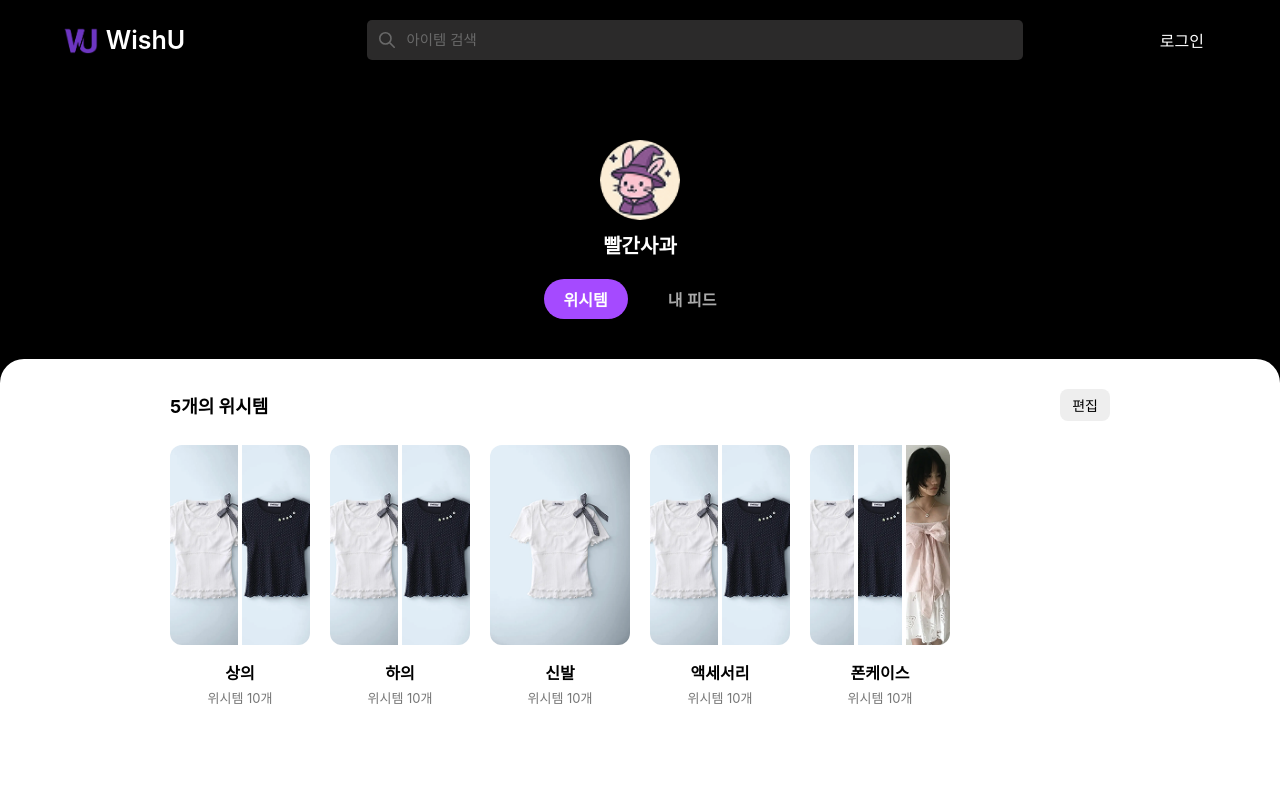
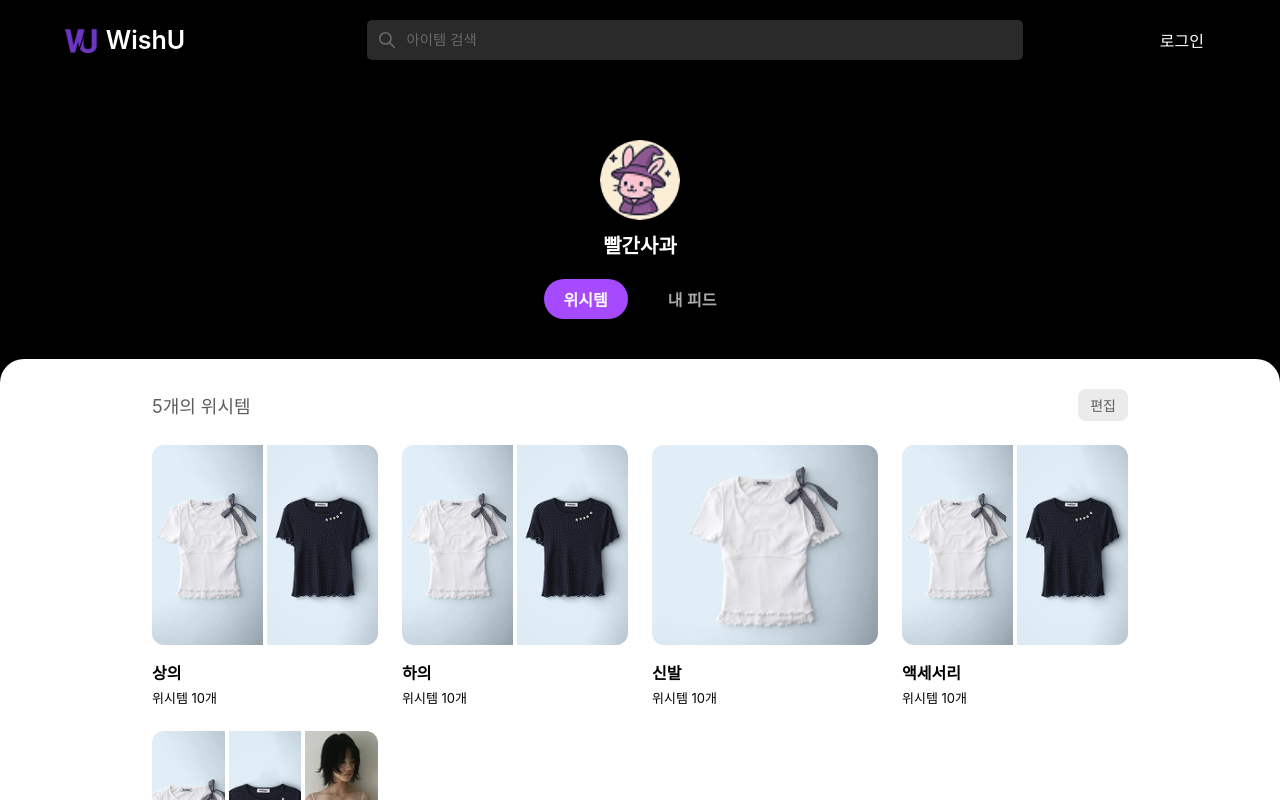
Before and after one commit to Team-WishU/wishu_frontend, a React (Create React App) app: page /mypage in a window 1280 px wide. Shown: the top 800 px of the page. Built offline with nearby package versions, Linux system fonts and the light colour scheme.

Commit message:
마이페이지 css

```diff
--- a/src/pages/Home/MyPage/MyPage.tsx
+++ b/src/pages/Home/MyPage/MyPage.tsx
@@ -1,11 +1,17 @@
-import React, { useState } from "react";
+import React, { useState, useEffect } from "react";
 import Header from "../../../components/Header/Header";
 import MyWishlist from "./MyWishlist";
 import MyProducts from "./MyProducts";
 import "../../../styles/Mypage/MyPage.css";
 
 const MyPage: React.FC = () => {
-  const [selectedTab, setSelectedTab] = useState<"wishlist" | "products">("wishlist");
+  const [selectedTab, setSelectedTab] = useState<"wishlist" | "products">(
+    "wishlist"
+  );
+
+  useEffect(() => {
+    window.dispatchEvent(new Event("resize"));
+  }, []);
 
   return (
     <div className="mypage-container">
@@ -13,19 +19,27 @@ const MyPage: React.FC = () => {
 
       <div className="mypage-header">
         <div className="mypage-profile">
-          <img src="/assets/images/productdetail/user1.png" alt="프로필" className="mypage-avatar" />
+          <img
+            src="/assets/images/productdetail/user1.png"
+            alt="프로필"
+            className="mypage-avatar"
+          />
           <div className="mypage-username">빨간사과</div>
         </div>
 
         <div className="mypage-tabs">
           <button
-            className={`tab-button ${selectedTab === "wishlist" ? "active" : ""}`}
+            className={`tab-button ${
+              selectedTab === "wishlist" ? "active" : ""
+            }`}
             onClick={() => setSelectedTab("wishlist")}
           >
             위시템
           </button>
           <button
-            className={`tab-button ${selectedTab === "products" ? "active" : ""}`}
+            className={`tab-button ${
+              selectedTab === "products" ? "active" : ""
+            }`}
             onClick={() => setSelectedTab("products")}
           >
             내 피드
--- a/src/pages/Home/MyPage/MyProducts.tsx
+++ b/src/pages/Home/MyPage/MyProducts.tsx
@@ -53,31 +53,37 @@ const MyProducts: React.FC = () => {
   const navigate = useNavigate();
 
   return (
-    <div className="wishlist-wrapper">
-      <div className="wishlist-header">
-        <div className="wishlist-title">{wishlistData2.length}개의 위시템</div>
-        <div className="wishlist-actions">
+    <div className="wishlist-container-products">
+      <div className="wishlist-header-products">
+        <div className="wishlist-title-products">
+          {wishlistData2.length}개의 위시템
+        </div>
+        <div className="wishlist-actions-products">
           <button
-            style={{ color: 'black' }}
-            className="create-button"
+            className="create-button-products"
             onClick={() => navigate("/ProductDetail/addproducts")}
           >
-            위시템 작성
+            + 위시템 작성
           </button>
-          <button className="edit-button">편집</button>
+          <button className="create-button-products">편집</button>
         </div>
       </div>
 
-      <div className="wishlist-grid">
+      <div className="wishlist-grid-products">
         {wishlistData2.map((item) => (
-          <div key={item.name} className="wishlist-card">
-            <div className="wishlist-image-wrapper">
+          <div key={item.name} className="wishlist-card-products">
+            <div className="wishlist-image-wrapper-products">
               {item.images.slice(0, 3).map((src, idx) => (
-                <img key={idx} src={src} alt={item.name} className="wishlist-image-multi" />
+                <img
+                  key={idx}
+                  src={src}
+                  alt={item.name}
+                  className="wishlist-image-multi-products"
+                />
               ))}
             </div>
-            <div className="wishlist-name">{item.name}</div>
-            <div className="wishlist-count">위시템 {item.count}개</div>
+            <div className="wishlist-name-products">{item.name}</div>
+            <div className="wishlist-count-products">위시템 {item.count}개</div>
           </div>
         ))}
       </div>
--- a/src/pages/Home/MyPage/MyWishlist.tsx
+++ b/src/pages/Home/MyPage/MyWishlist.tsx
@@ -50,29 +50,31 @@ const wishlistData: WishlistCategory[] = [
 
 const MyWishlist: React.FC = () => {
   return (
-    <div className="wishlist-wrapper">
-      <div className="wishlist-header">
-        <div className="wishlist-title">{wishlistData.length}개의 위시템</div>
-        <div className="wishlist-actions">
-          <button className="create-button">편집</button>
+    <div className="wishlist-container-wishlist">
+      <div className="wishlist-header-wishlist">
+        <div className="wishlist-title-wishlist">
+          {wishlistData.length}개의 위시템
+        </div>
+        <div className="wishlist-actions-wishlist">
+          <button className="create-button-wishlist">편집</button>
         </div>
       </div>
 
-      <div className="wishlist-grid">
+      <div className="wishlist-grid-wishlist">
         {wishlistData.map((item) => (
-          <div key={item.name} className="wishlist-card">
-            <div className="wishlist-image-wrapper">
+          <div key={item.name} className="wishlist-card-wishlist">
+            <div className="wishlist-image-wrapper-wishlist">
               {item.images.map((src, idx) => (
                 <img
                   key={idx}
                   src={src}
                   alt={`${item.name}-${idx}`}
-                  className="wishlist-image-multi"
+                  className="wishlist-image-multi-wishlist"
                 />
               ))}
             </div>
-            <div className="wishlist-name">{item.name}</div>
-            <div className="wishlist-count">위시템 {item.count}개</div>
+            <div className="wishlist-name-wishlist">{item.name}</div>
+            <div className="wishlist-count-wishlist">위시템 {item.count}개</div>
           </div>
         ))}
       </div>
--- a/src/styles/Mypage/MyPage.css
+++ b/src/styles/Mypage/MyPage.css
@@ -1,3 +1,5 @@
+/* MyPage.css */
+
 .mypage-container {
   background: #f2f2f2;
   min-height: 100vh;
@@ -62,78 +64,8 @@
 }
 
 .mypage-content {
-  max-width: 100%;
+  width: 100%;
   margin: -80px auto 0;
   position: relative;
   z-index: 1;
 }
-
-.wishlist-wrapper {
-  background: #fff;
-  border-radius: 24px;
-  padding: 30px;
-  box-shadow: 0 2px 8px rgba(0, 0, 0, 0.05);
-  min-height: 490px;
-  display: flex;
-  flex-direction: column;
-  align-items: center;
-}
-
-
-.wishlist-header {
-  display: flex;
-  justify-content: space-between;
-  align-items: center;
-  margin-bottom: 24px;
-}
-
-.wishlist-title {
-  font-size: 18px;
-  font-weight: bold;
-}
-
-.wishlist-actions button {
-  background: #eee;
-  border: none;
-  border-radius: 8px;
-  padding: 6px 12px;
-  margin-left: 10px;
-  cursor: pointer;
-  font-size: 14px;
-}
-
-.create-button {
-  background: #a54aff;
-  color: white;
-}
-
-.wishlist-grid {
-  width: 100%;
-  max-width: 940px; /* ✅ 내부 콘텐츠 제한 */
-  display: grid;
-  grid-template-columns: repeat(auto-fill, minmax(140px, 1fr));
-  gap: 20px;
-}
-
-
-.wishlist-card {
-  text-align: center;
-}
-
-.wishlist-image {
-  width: 100%;
-  border-radius: 12px;
-  margin-bottom: 8px;
-  aspect-ratio: 1/1;
-  object-fit: cover;
-}
-
-.wishlist-name {
-  font-weight: bold;
-  margin-bottom: 4px;
-}
-
-.wishlist-count {
-  font-size: 13px;
-  color: #777;
-}
--- a/src/styles/Mypage/MyProducts.css
+++ b/src/styles/Mypage/MyProducts.css
@@ -1,4 +1,6 @@
-.wishlist-wrapper {
+/* MyProducts.css */
+
+.wishlist-container-products {
   background: #fff;
   border-radius: 24px;
   padding: 30px;
@@ -7,77 +9,75 @@
   display: flex;
   flex-direction: column;
   align-items: center;
+  /* width: 100%; */
+  /* max-width: 100px; */
+  margin: 0 auto;
 }
 
-.wishlist-header {
+.wishlist-header-products {
   display: flex;
   justify-content: space-between;
   align-items: center;
   margin-bottom: 24px;
-  width: 100%;
-  max-width: 940px;
+  width: 80%;
 }
 
-.wishlist-title {
+.wishlist-title-products {
   font-size: 18px;
-  font-weight: bold;
+  font-weight: 400;
+  color: #5c5c5c;
 }
 
-.wishlist-actions {
+.wishlist-actions-products {
   display: flex;
   gap: 10px;
 }
 
-.wishlist-actions button {
-  background: #eee;
+.create-button-products {
+  background: #ebebeb;
   border: none;
   border-radius: 8px;
   padding: 6px 12px;
   cursor: pointer;
   font-size: 14px;
-  color: #000000;
+  color: #5c5c5c;
 }
 
-.create-button {
-  background: #a54aff;
-  color: #000000;
+.wishlist-grid-products {
+  width: 80%;
+  display: grid;
+  grid-template-columns: repeat(auto-fill, minmax(220px, 1fr));
+  gap: 24px;
 }
 
-.wishlist-grid {
-  width: 100%;
-  max-width: 940px;
-  display: grid;
-  grid-template-columns: repeat(auto-fill, minmax(500px, 1fr)); /* 너비를 400px에서 500px로 늘림 */
-  gap: 32px;
+.wishlist-card-products {
+  /* text-align: center; */
+  text-align: left;
 }
 
-.wishlist-card {
-  text-align: center;
-}
-
-.wishlist-image-wrapper {
+.wishlist-image-wrapper-products {
   display: flex;
   width: 100%;
-  height: 200px; /* 높이는 그대로 유지 */
+  height: 200px;
   gap: 4px;
   border-radius: 12px;
   overflow: hidden;
   margin-bottom: 15px;
 }
 
-.wishlist-image-multi {
-  flex: 1; /* 동일한 너비로 조정 */
+.wishlist-image-multi-products {
+  flex: 1;
   height: 100%;
   object-fit: cover;
-  min-width: 0; /* 오버플로우 방지 */
+  min-width: 0;
 }
 
-.wishlist-name {
+.wishlist-name-products {
   font-weight: bold;
   margin-bottom: 4px;
 }
 
-.wishlist-count {
+.wishlist-count-products {
   font-size: 13px;
   color: #000000;
 }
--- a/src/styles/Mypage/MyWishlist.css
+++ b/src/styles/Mypage/MyWishlist.css
@@ -1,4 +1,6 @@
-.wishlist-wrapper {
+/* MyWishlist.css */
+
+.wishlist-container-wishlist {
   background: #fff;
   border-radius: 24px;
   padding: 30px;
@@ -7,77 +9,74 @@
   display: flex;
   flex-direction: column;
   align-items: center;
+  margin: 0 auto;
+  /* width: 100%;
+  max-width: 1200px; */
 }
 
-.wishlist-header {
+.wishlist-header-wishlist {
   display: flex;
   justify-content: space-between;
   align-items: center;
   margin-bottom: 24px;
-  width: 100%;
-  max-width: 940px;
+  width: 80%;
 }
 
-.wishlist-title {
+.wishlist-title-wishlist {
   font-size: 18px;
-  font-weight: bold;
+  font-weight: 400;
+  color: #5c5c5c;
 }
 
-.wishlist-actions {
+.wishlist-actions-wishlist {
   display: flex;
   gap: 10px;
 }
 
-.wishlist-actions button {
-  background: #eee;
+.create-button-wishlist {
+  background: #ebebeb;
   border: none;
   border-radius: 8px;
   padding: 6px 12px;
   cursor: pointer;
   font-size: 14px;
-  color: #000000;
+  color: #5c5c5c;
 }
 
-.create-button {
-  background: #a54aff;
-  color: #000000;
+.wishlist-grid-wishlist {
+  width: 80%;
+  display: grid;
+  grid-template-columns: repeat(auto-fill, minmax(220px, 1fr));
+  gap: 24px;
 }
 
-.wishlist-grid {
-  width: 100%;
-  max-width: 940px;
-  display: grid;
-  grid-template-columns: repeat(auto-fill, minmax(500px, 1fr)); /* 너비를 400px에서 500px로 늘림 */
-  gap: 32px;
+.wishlist-card-wishlist {
+  text-align: left;
 }
 
-.wishlist-card {
-  text-align: center;
-}
-
-.wishlist-image-wrapper {
+.wishlist-image-wrapper-wishlist {
   display: flex;
   width: 100%;
-  height: 200px; /* 높이는 그대로 유지 */
+  height: 200px;
   gap: 4px;
   border-radius: 12px;
   overflow: hidden;
   margin-bottom: 15px;
 }
 
-.wishlist-image-multi {
-  flex: 1; /* 동일한 너비로 조정 */
+.wishlist-image-multi-wishlist {
+  flex: 1;
   height: 100%;
   object-fit: cover;
-  min-width: 0; /* 오버플로우 방지 */
+  min-width: 0;
 }
 
-.wishlist-name {
+.wishlist-name-wishlist {
   font-weight: bold;
   margin-bottom: 4px;
 }
 
-.wishlist-count {
+.wishlist-count-wishlist {
   font-size: 13px;
   color: #000000;
 }
```
